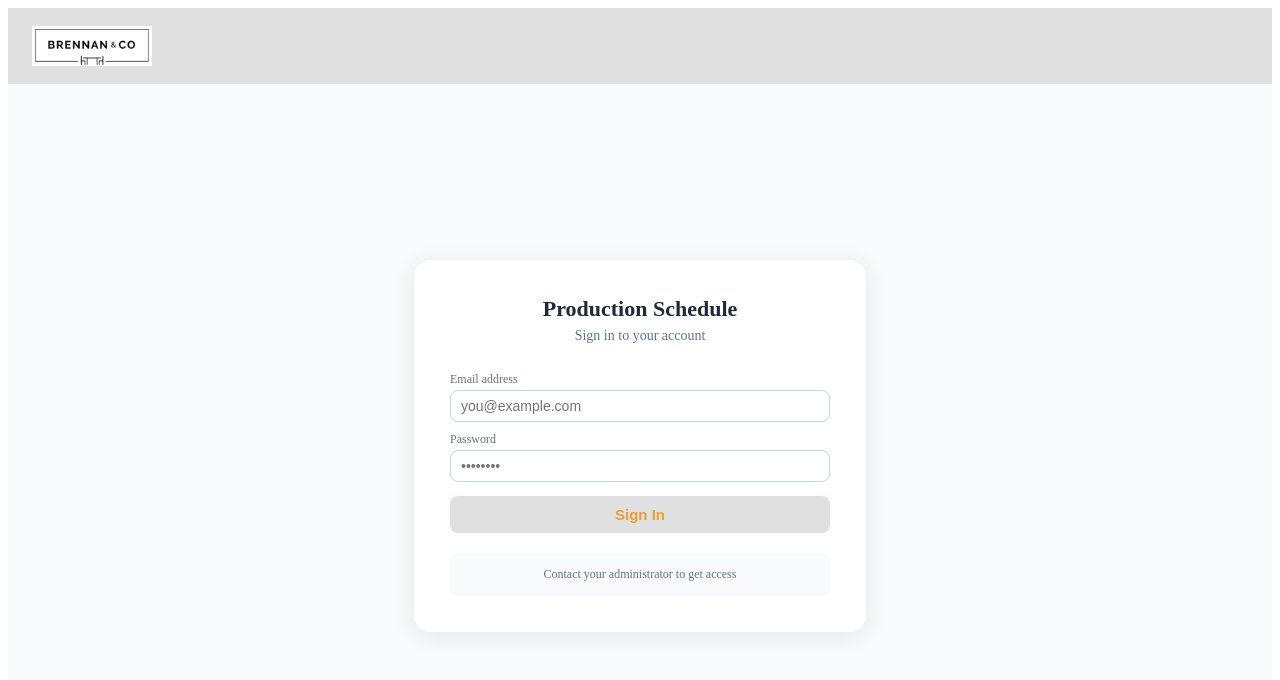
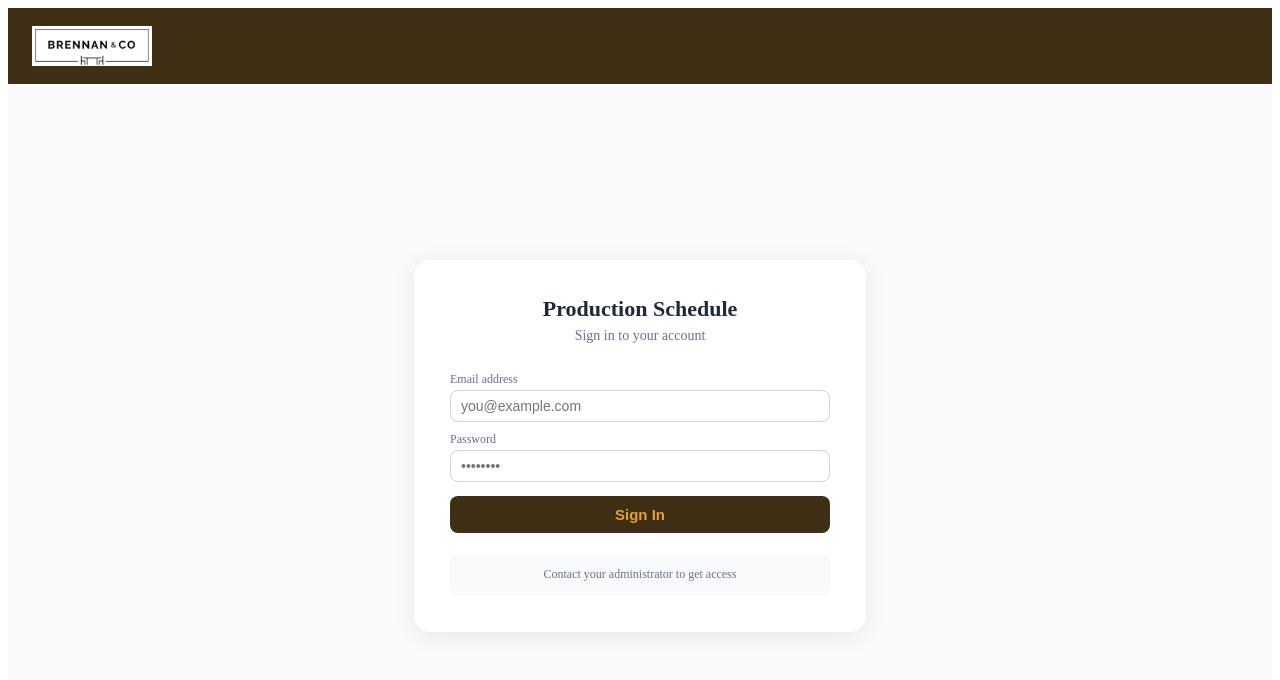
Before and after one commit to djcjoiner-David/Prod-Sched-Temp, a React (Vite) app: page / in a window 1280 px wide. Shown: the top 680 px of the page. Built offline with nearby package versions, Linux system fonts and the light colour scheme.

Commit message:
Update App.jsx

```diff
--- a/src/App.jsx
+++ b/src/App.jsx
@@ -10,10 +10,10 @@ const CLIENT_LOGO        = "/logo.jpg";             // Logo file in /public fold
 const PAGE_TITLE         = "Production Schedule";   // Browser tab title
 
 // Brand colours
-const BRAND_HEADER_BG    = "#E0E0E0";   // Header background
-const BRAND_NAME_COLOR   = "#000000";   // Company name text colour
-const BRAND_GOLD         = "#000000";   // Accent / tagline colour
-const BRAND_CREAM        = "#000000";   // Light text colour
+const BRAND_HEADER_BG    = "#3D2E14";   // Header background
+const BRAND_NAME_COLOR   = "#E8A030";   // Company name text colour
+const BRAND_GOLD         = "#E8A030";   // Accent / tagline colour
+const BRAND_CREAM        = "#FFF8EC";   // Light text colour
 
 // Supabase credentials (get these from supabase.com → Project Settings → API)
 const SUPABASE_URL = "https://oixsdxhndezbymllkpqk.supabase.co";
```
